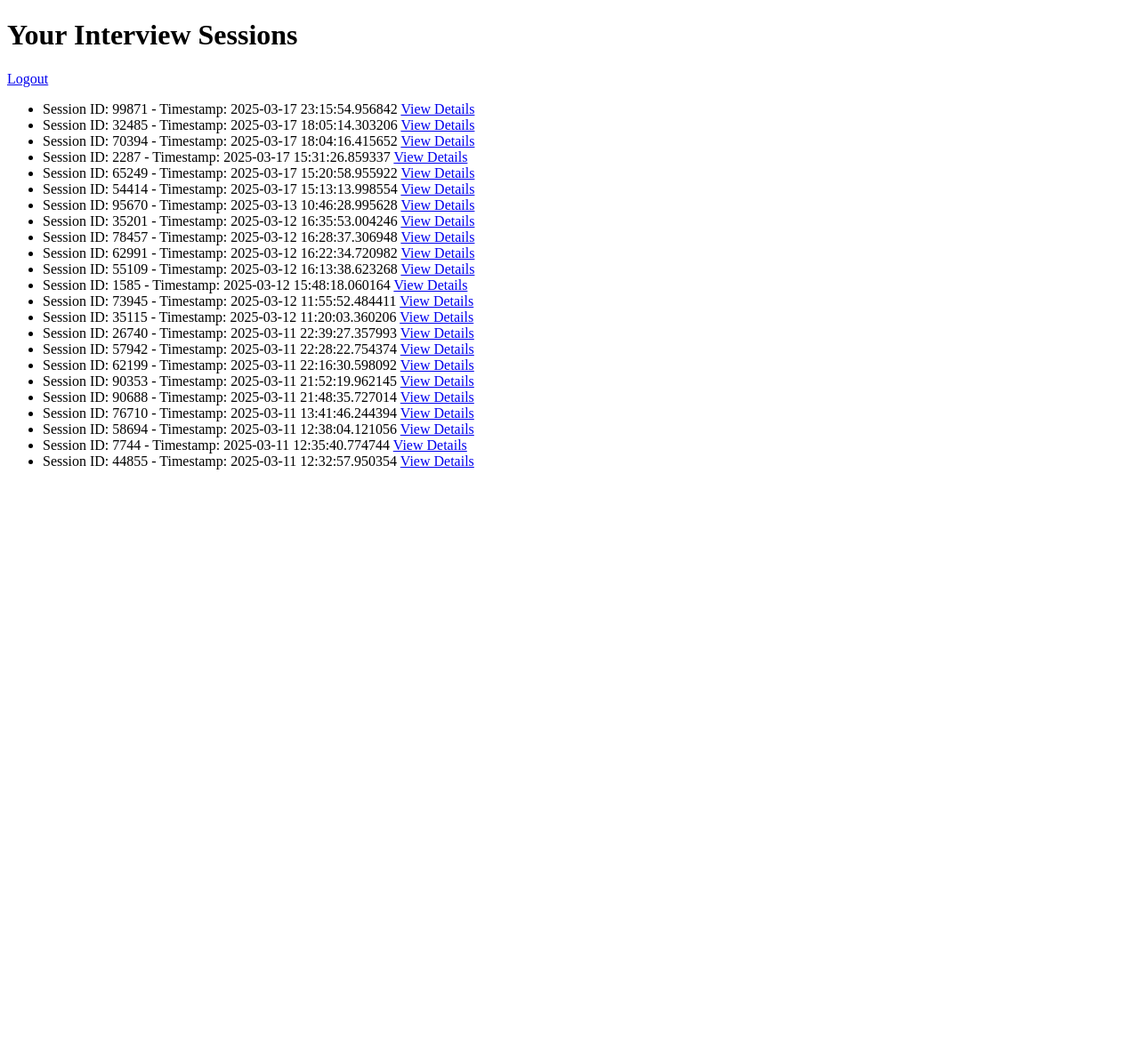
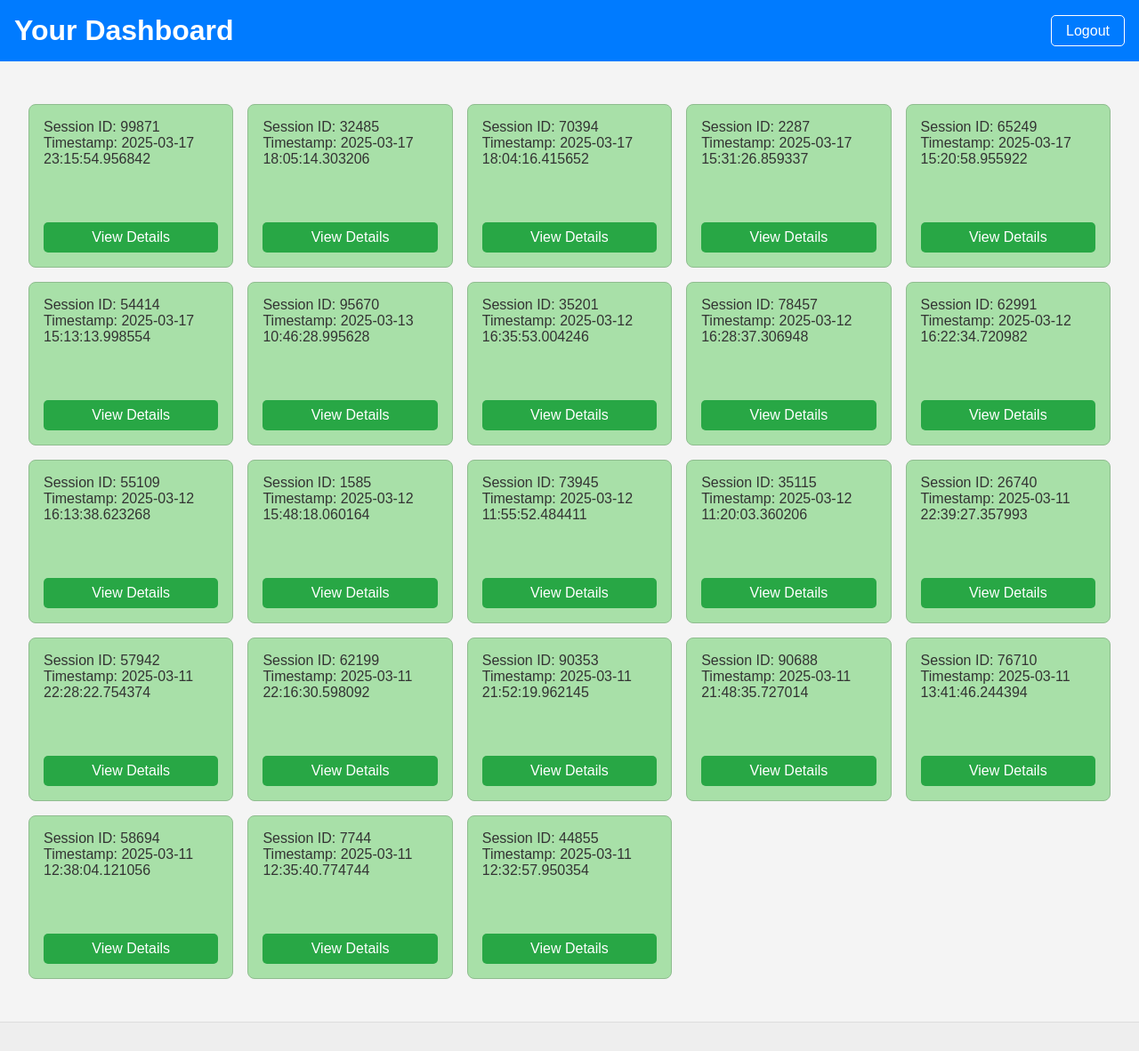
Before and after one commit to aster-coder/final-project, a Flask app: page /dashboard in a window 1280 px wide. Shown: the whole page at 89% size. Before the commit the page ends 528 px from the top, so only its background shows below. Run offline with Flask 3, Linux system fonts and the light colour scheme; a user stored in the database is signed in; data comes from the database, SQL or seed files in the repository; both versions use the stored data as it was after the commit; parts of the project's set-up code (start-up, migrations or seed data) failed here and were passed over.

Commit message:
more design changes, added dashboard and proper layout for session details, edited layout for the interview, and changed the configuration of the nlp_processing file to use text sumarization over text generation, still ulitzing the same transformers sentiment analysis functions. The session details now just shows the question, answer and generated feedback in a nice report layout

```diff
--- /dev/null
+++ b/static/dashboard_style.css
@@ -0,0 +1,99 @@
+/* static/dashboard_style.css */
+
+body {
+    font-family: sans-serif;
+    margin: 0;
+    padding: 0;
+    background-color: #f4f4f4;
+    color: #333;
+}
+
+header {
+    background-color: #007bff;
+    color: white;
+    padding: 1rem;
+    display: flex;
+    justify-content: space-between;
+    align-items: center;
+}
+
+header h1 {
+    margin: 0;
+}
+
+header nav a {
+    color: white;
+    text-decoration: none;
+    padding: 0.5rem 1rem;
+    border: 1px solid white;
+    border-radius: 5px;
+}
+
+main {
+    padding: 2rem;
+}
+
+.session-grid {
+    list-style: none;
+    padding: 0;
+    display: grid;
+    grid-template-columns: repeat(5, 1fr); /* 5 columns */
+    gap: 1rem; /* spacing between items */
+}
+
+.session-box {
+    background-color: #a8e0a8; /* light green */
+    border: 1px solid #8fbc8f; /* darker green border */
+    padding: 1rem;
+    display: flex;
+    flex-direction: column;
+    justify-content: space-between;
+    min-height: 150px; /* or whatever minimum height you want */
+    border-radius: 8px;
+}
+
+.session-info {
+    margin-bottom: 1rem;
+}
+
+.view-details-button {
+    background-color: #28a745;
+    color: white;
+    padding: 0.5rem 1rem;
+    text-decoration: none;
+    border-radius: 5px;
+    text-align: center;
+}
+
+.view-details-button:hover {
+    background-color: #218838;
+}
+
+footer {
+    text-align: center;
+    padding: 1rem;
+    background-color: #eee;
+    border-top: 1px solid #ddd;
+}
+
+/* Responsive adjustments if needed */
+@media (max-width: 1200px) {
+    .session-grid {
+        grid-template-columns: repeat(4, 1fr);
+    }
+}
+@media (max-width: 992px) {
+    .session-grid {
+        grid-template-columns: repeat(3, 1fr);
+    }
+}
+@media (max-width: 768px) {
+    .session-grid {
+        grid-template-columns: repeat(2, 1fr);
+    }
+}
+@media (max-width: 576px) {
+    .session-grid {
+        grid-template-columns: 1fr;
+    }
+}
--- a/templates/dashboard.html
+++ b/templates/dashboard.html
@@ -1,22 +1,34 @@
 <!DOCTYPE html>
-
-<meta name="viewport" content="width=device-width, initial-scale=1.0" />
-<meta charset="UTF-8">
-<html>
+<html lang="en">
 <head>
+    <meta charset="UTF-8">
+    <meta name="viewport" content="width=device-width, initial-scale=1.0">
     <title>Interview Sessions Dashboard</title>
     <link rel="icon" href="{{ url_for('static', filename='favicon.ico') }}" sizes="32x32">
+    <link rel="stylesheet" href="{{ url_for('static', filename='dashboard_style.css') }}">
 </head>
 <body>
-    <h1>Your Interview Sessions</h1>
-    <a href="/logout">Logout</a>
-    <ul>
-        {% for session in sessions %}
-            <li>
-                Session ID: {{ session.session_id }} - Timestamp: {{ session.timestamp }}
-                <a href="{{ url_for('view_session', session_id=session.session_id) }}">View Details</a>
+    <header>
+        <h1>Your Dashboard</h1>
+        <nav>
+            <a href="/logout">Logout</a>
+        </nav>
+    </header>
+
+    <main>
+        <ul class="session-grid">
+            {% for session in sessions %}
+            <li class="session-box">
+                <span class="session-info">
+                    Session ID: {{ session.session_id }} <br> Timestamp: {{ session.timestamp }}
+                </span>
+                <a href="{{ url_for('view_session', session_id=session.session_id) }}" class="view-details-button">View Details</a>
             </li>
-        {% endfor %}
-    </ul>
+            {% endfor %}
+        </ul>
+    </main>
+
+    <footer>
+    </footer>
 </body>
 </html>
```
Also changed, not shown: another_function.py (added, +40 -0 lines), new_function.py (added, +50 -0 lines), nlp_processing.py (+40 -12 lines), other_function.py (added, +78 -0 lines), static/session_details_style.css (added, +113 -0 lines), templates/session_details.html (+8 -6 lines), interview_data.db.
